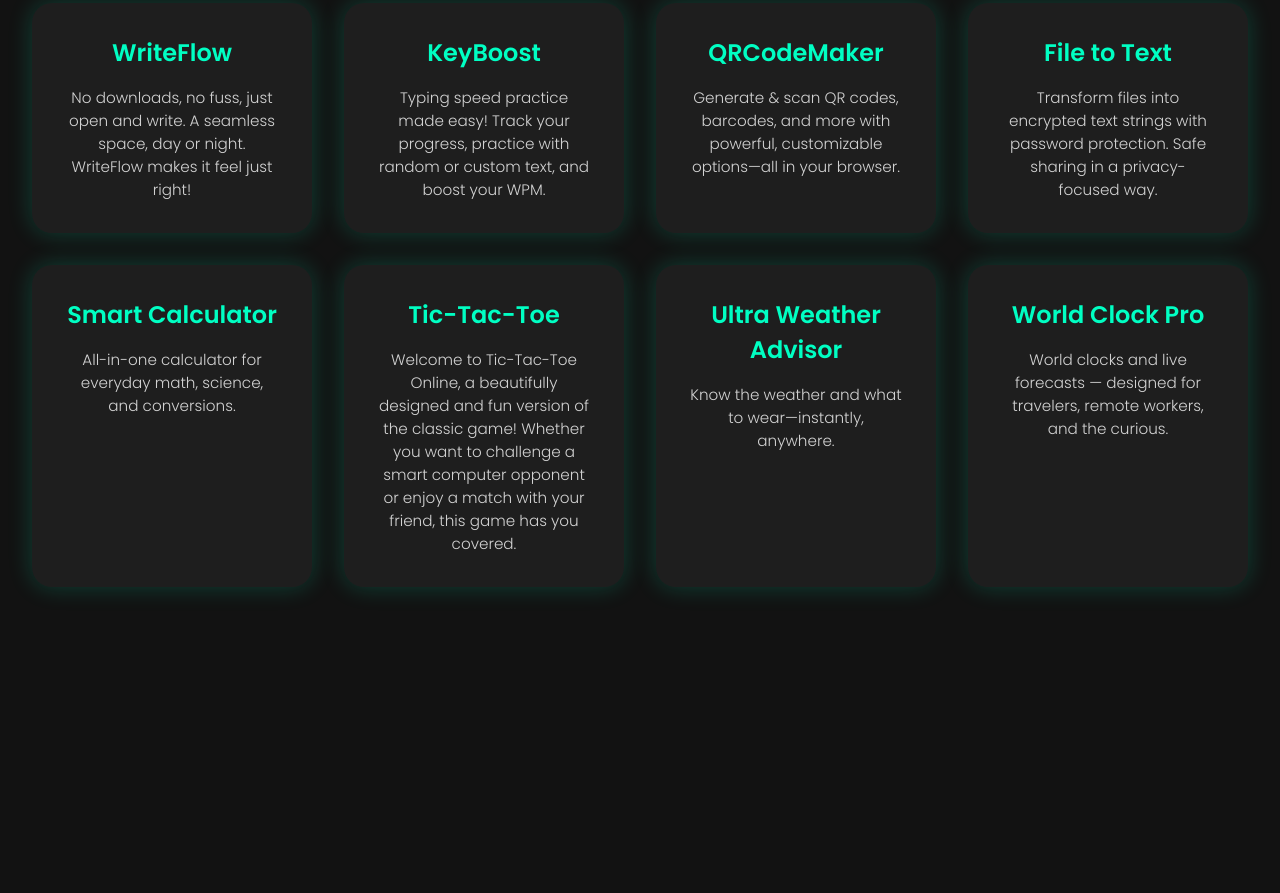
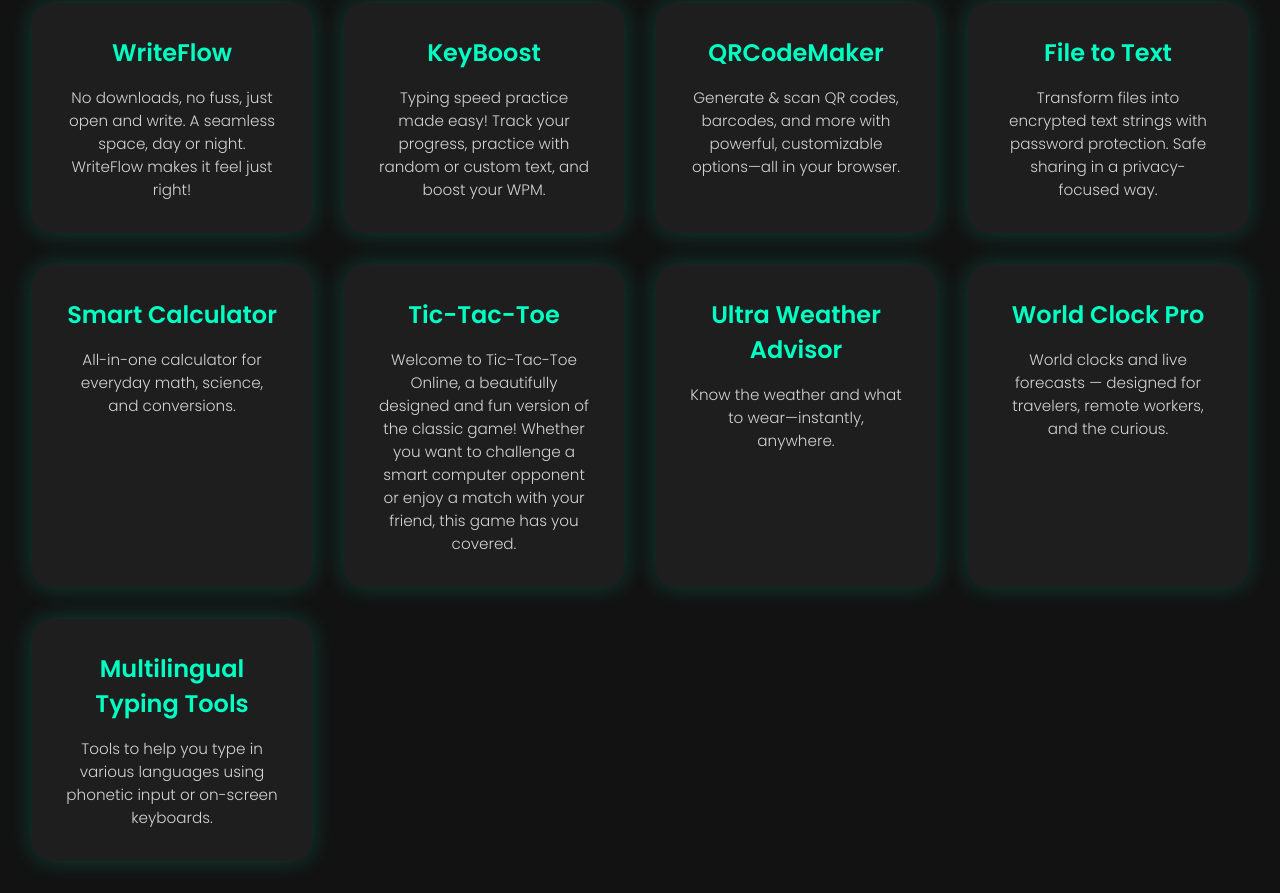
Before and after one commit to SKAshiful/Usely, a plain HTML site: page index.html in a window 1280 px wide. Shown: the part 210-1103 px from the top of the page. Before the commit the page ends 829 px from the top, so only its background shows below. Drawn offline with Linux system fonts and the light colour scheme.

Commit message:
Update index.html

```diff
--- a/index.html
+++ b/index.html
@@ -129,6 +129,10 @@ h1 {
       <h2>World Clock Pro</h2>
       <p>World clocks and live forecasts — designed for travelers, remote workers, and the curious.</p>
     </div>
+    <div class="card" onclick="location.href='https://skashiful.github.io/TypingTools/'">
+      <h2>Multilingual Typing Tools</h2>
+      <p>Tools to help you type in various languages using phonetic input or on-screen keyboards.</p>
+    </div>
   </div>  <script>
     function filterCards() {
       const input = document.getElementById("search").value.toLowerCase();
```
